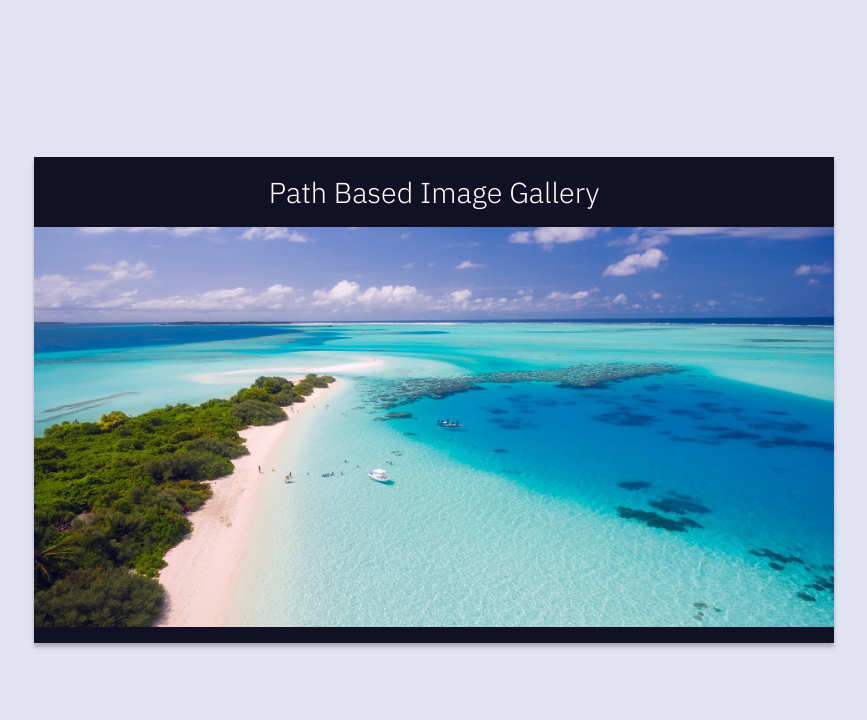
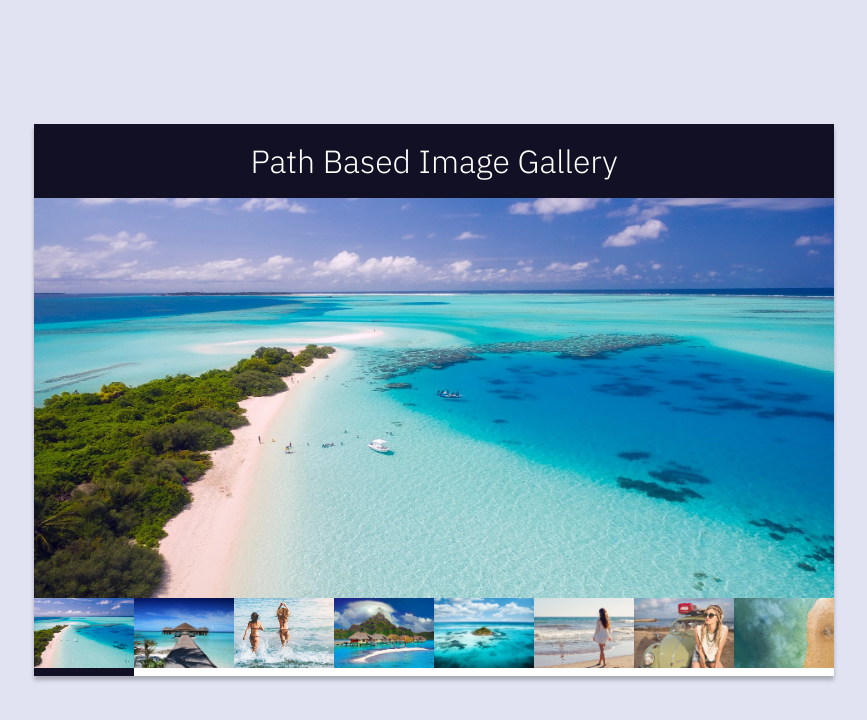
Before and after one commit to vincentole/small_web_projects, a plain HTML site: page image_gallery_path_based/index.html in a window 1280 px wide. Shown: the whole page, without its empty margins (206-1073 px from the left). Drawn offline with Linux system fonts and the light colour scheme.

Commit message:
update dist

```diff
--- a/image_gallery_path_based/dist/index.html
+++ b/image_gallery_path_based/dist/index.html
@@ -5,7 +5,7 @@
     <meta http-equiv="X-UA-Compatible" content="IE=edge">
     <meta name="viewport" content="width=device-width, initial-scale=1.0">
     <link rel="stylesheet" href="./css/style.css">
-    <script defer src=".//js/main.js"></script>
+    <script defer src="./js/main.js"></script>
     <title>Path Based Image Gallery</title>
 </head>
 <body>
--- a/image_gallery_path_based/index.html
+++ b/image_gallery_path_based/index.html
@@ -5,7 +5,7 @@
     <meta http-equiv="X-UA-Compatible" content="IE=edge">
     <meta name="viewport" content="width=device-width, initial-scale=1.0">
     <link rel="stylesheet" href="./css/style.css">
-    <script defer src=".//js/main.js"></script>
+    <script defer src="./js/main.js"></script>
     <title>Path Based Image Gallery</title>
 </head>
 <body>
--- a/image_gallery_path_based/js/main.js
+++ b/image_gallery_path_based/js/main.js
@@ -17,8 +17,6 @@ for (let i = 1; i <= imgNumber; i++) {
 
     newImage.onclick = e => {
         mainImage.src = e.target.src;
-        slider.style.transform = `translateX(${(i-1) * e.target.width}px)`;
+        slider.style.transform = `translateX(${(i-1) * slider.scrollWidth}px)`;
     }
 }
-// Set Slider Width
-slider.style.width = imageBar.scrollWidth / imgNumber + "px";
--- a/image_gallery_path_based/scss/style.scss
+++ b/image_gallery_path_based/scss/style.scss
@@ -33,6 +33,7 @@ body {
     background-color: #FFF;
     box-shadow: 0 0.25rem 0.25rem rgba(0,0,0,0.25);
     width: 800px;
+    min-width: 800px;
     display: grid;
     grid-template-rows: auto 400px auto auto;
     margin: 2rem;
@@ -53,24 +54,19 @@ img {
 
 h1 {
     padding: 1rem;
-    font-size: 4.5vw;
+    font-size: 2rem;
     font-weight: 300;
     text-align: center;
     background: #111024;
     color: #fff;
 }
 .slider-container {
-    height: 1rem;
+    height: 0.5rem;
 }
 .slider {
     height: 100%;
-    // width defined with js
+    width: calc(100% / 8);
     background-color: #111024;
     transition: transform 0.5s ease-in-out;
     transition-timing-function: cubic-bezier(.5,-0.3,.5,1.3);
 }
-@media (min-width: 40em) {
-    h1 {
-        font-size: 1.8rem;
-    }
-}
```
Also changed, not shown: README.md, image_gallery_path_based/css/style.css.
